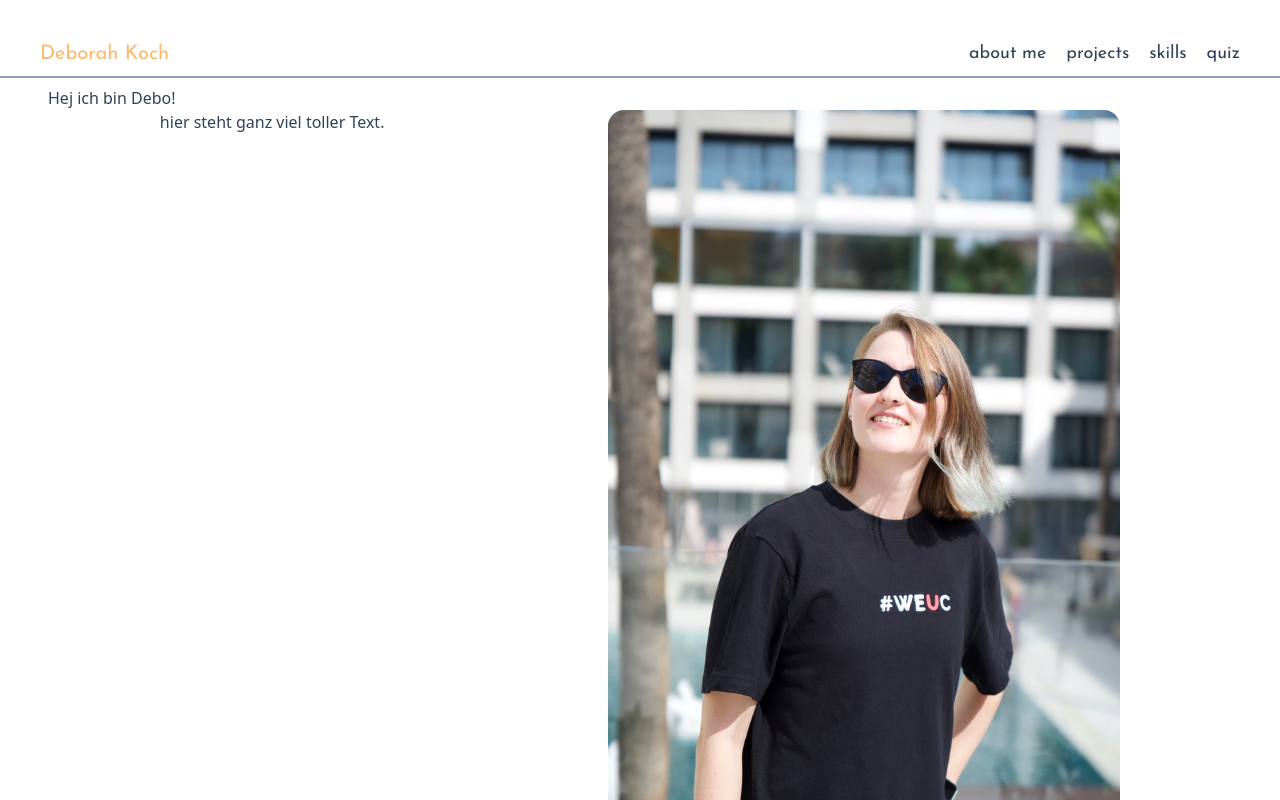
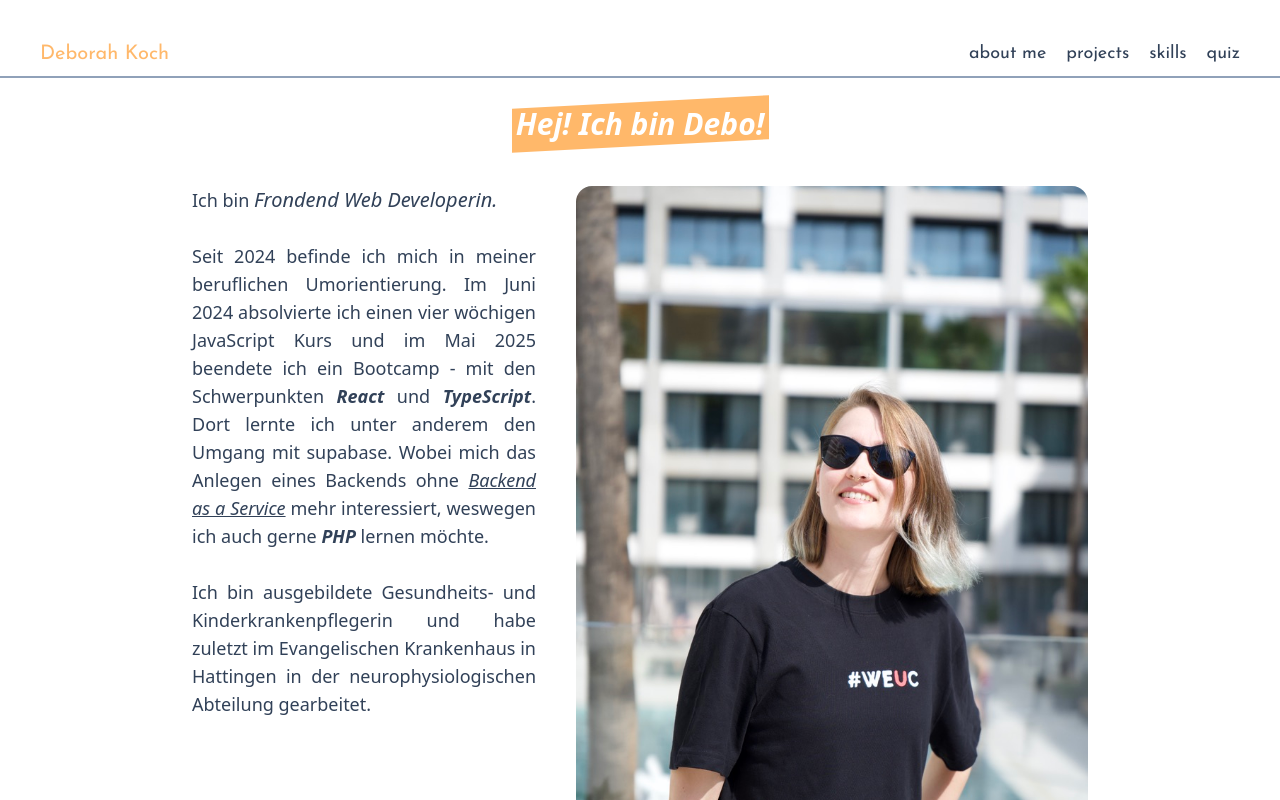
Before and after one commit to DeborahAleaKoch/hejIchBinDebo, a React (Vite) app: page / in a window 1280 px wide. Shown: the top 800 px of the page. Built offline with nearby package versions, Linux system fonts and the light colour scheme.

Commit message:
add text about me - wip

```diff
--- a/src/pages/AboutMe.tsx
+++ b/src/pages/AboutMe.tsx
@@ -1,8 +1,40 @@
+import { Headline } from "../components/Headline";
+
 export const AboutMe = () => {
 	return (
 		<>
-			<div className=''>
-				<p>hier ist was über mich</p>
+			<Headline title='about me' />
+			<div className='mx-48 my-5'>
+				<section className='flex justify-between gap-10 items-center'>
+					<img
+						src='../../public/img/debo.png'
+						alt='Bild von mir.'
+						className=' rounded-full  bg-gray-50 '
+					/>
+					<article className='text-lg w-2/3 text-justify '>
+						<div className=''>
+							Ich heiße Deborah Alea Koch und bin 1990 in Lünen geboren und
+							aufgewachsen. Von den meisten werde ich Debo genannt und bin damit
+							voll fein.{" "}
+							{/* Der Name <span>Deborah</span> kommt aus dem hebräischen und beudeutet <span>die fleißige Biene</span>.  */}
+							Inzwischen wohne ich in Bochum und habe zwei Kater. In meiner
+							Freizeit mache ich Sport,
+							{/* lese oder koche was leckeres. */}{" "}
+							<div>
+								<br />
+								<h3 className='underline'>fun-facts:</h3>
+								<li>
+									Meine Tassen passen leider nicht alle in einen Schrank, dafür
+									gibt es einen zweiten.{" "}
+								</li>
+								<li>
+									Der Name Deborah stammt aus dem hebräischen und bedeutet so
+									viel wie fleißige Biene 🐝
+								</li>
+							</div>
+						</div>
+					</article>
+				</section>
 			</div>
 		</>
 	);
--- a/src/pages/Home.tsx
+++ b/src/pages/Home.tsx
@@ -1,9 +1,50 @@
-export const Home =()=>{
-    return (
-        <div className='px-12'>
-			<h1>Hej ich bin Debo!</h1>
-			<section className='flex justify-around'>
-				<p>hier steht ganz viel toller Text.</p>
+import { Headline } from "../components/Headline";
+
+export const Home = () => {
+	console.log(
+		"Hallo! Schön dass du vorbei schaust. Hier sollte alles aufgeräumt sein, ich habe nämlich mit Besuch gerechnet. Möchtest du einen Kaffee?? ;-)"
+	);
+
+	return (
+		<div className='px-12 mx-36'>
+			<Headline title='Hej! Ich bin Debo!' />
+			<section className='flex justify-around py-8 gap-10'>
+				<article className=' rounded w-1/2 text-lg font-light text-justify '>
+					<p className=''>
+						Ich bin{" "}
+						<span className='italic text-xl'>Frondend Web Developerin. </span>
+					</p>
+					<br />
+					<div className=''>
+						Seit 2024 befinde ich mich in meiner beruflichen Umorientierung. Im
+						Juni 2024 absolvierte ich einen vier wöchigen JavaScript Kurs und im Mai 2025
+						beendete ich ein Bootcamp - mit den Schwerpunkten{" "}
+						{/* <span className='relative inline-block before:absolute before:-inset-0.5 before:block before:-skew-y-3 before:bg-orange-300'>
+							<span className='relative font-medium text-slate-700 dark:text-gray-950'> */}
+						<span className='font-bold italic'>React</span>{" "}
+						{/* </span>
+						</span>{" "} */}
+						und{" "}
+						{/* <span className='relative inline-block before:absolute before:-inset-0.5 before:block before:-skew-y-3 before:bg-orange-300'>
+							<span className='relative font-medium text-slate-700 dark:text-gray-950'> */}
+						<span className='font-bold italic'>TypeScript</span>
+						{/* </span>
+						</span>{" "} */}
+						. Dort lernte ich unter anderem den Umgang mit supabase. Wobei mich
+						das Anlegen eines Backends ohne{" "}
+						<span className='underline italic'>Backend as a Service</span> mehr
+						interessiert, weswegen ich auch gerne{" "}
+						<span className='font-bold italic'>PHP</span> lernen möchte.
+					</div>
+					<br />
+					<p></p>
+					<p>
+						Ich bin ausgebildete Gesundheits- und Kinderkrankenpflegerin und
+						habe zuletzt im Evangelischen Krankenhaus in Hattingen in der
+						neurophysiologischen Abteilung gearbeitet.{" "}
+					</p>
+				</article>
+
 				<img
 					src='../../public/img/27640991-925C-43F5-856A-AF16E5AE9F38_1_105_c.jpeg'
 					alt='Bild von Debo.'
@@ -11,5 +52,5 @@ export const Home =()=>{
 				/>
 			</section>
 		</div>
-    )
-}
+	);
+};
```
